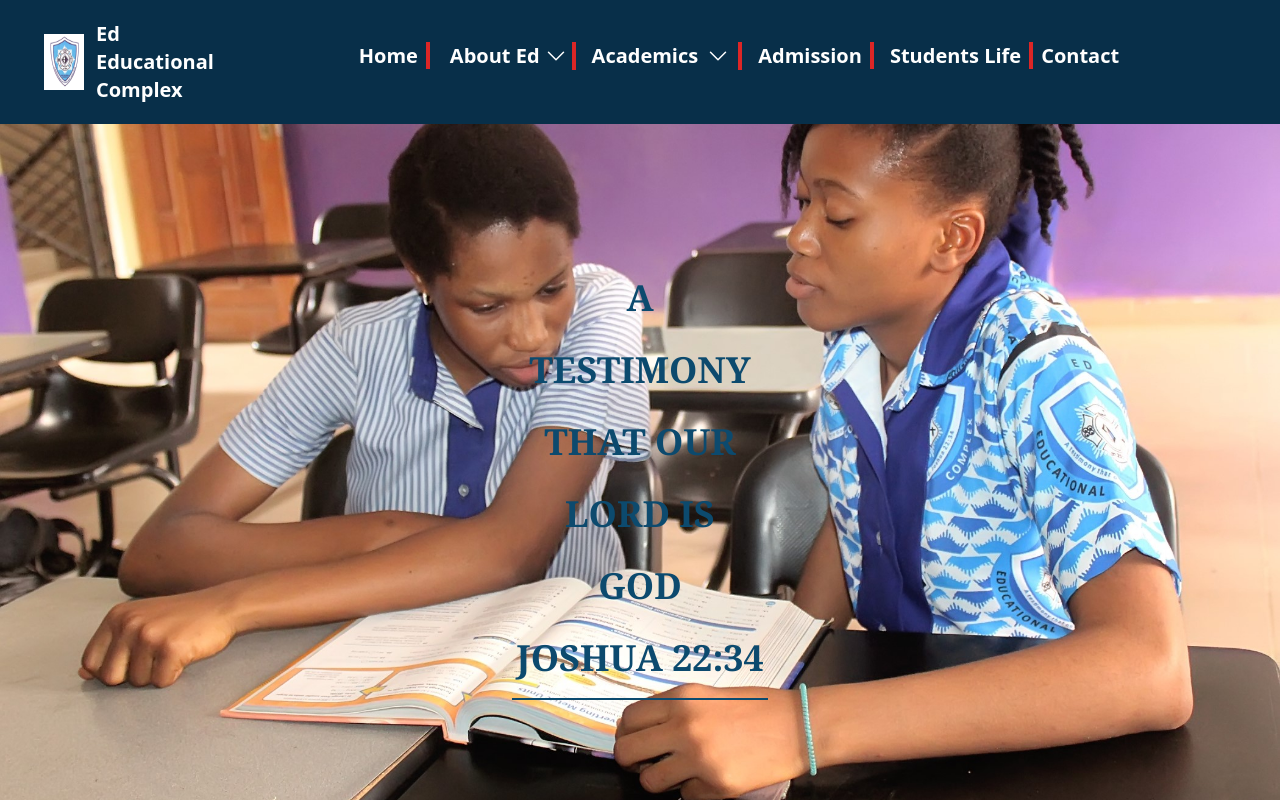
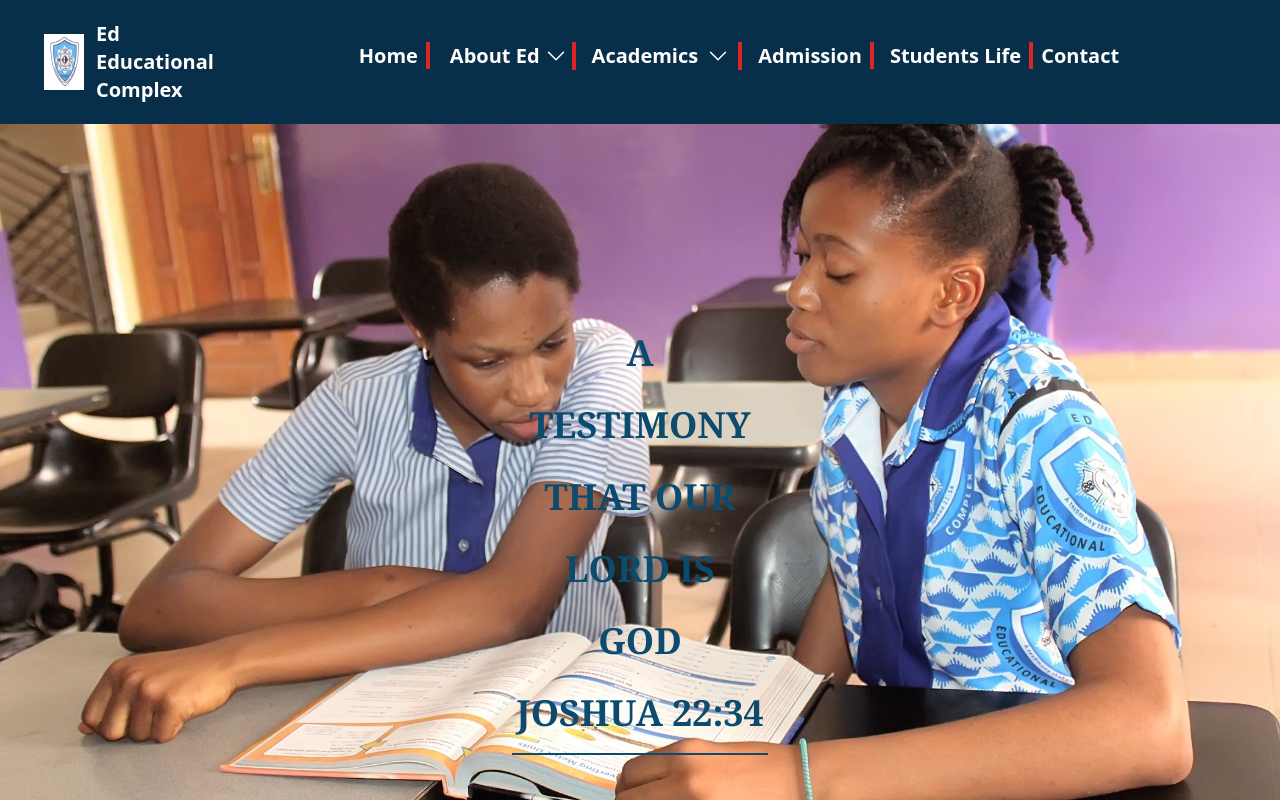
Before and after one commit to KendrickOdei/MyEdApp, a React (Vite) app: page / in a window 1280 px wide. Shown: the top 800 px of the page. Built offline with nearby package versions, Linux system fonts and the light colour scheme.

Commit message:
added more changes

```diff
--- a/src/Components/hero.tsx
+++ b/src/Components/hero.tsx
@@ -6,7 +6,7 @@ const Hero = () => {
 
   return (
     <div className="   z-10 bg-center  " >
-    <div className="bg-cover bg-center top-[110px] absolute inset-0 flex justify-center items-center text-center bg-no-repeat" style={{backgroundImage:`url(/SndEll.JPG)`}}>
+    <div className="bg-cover bg-center min-h-screen top-[110px] absolute inset-0 flex justify-center items-center text-center bg-no-repeat" style={{backgroundImage:`url(/SndEll.JPG)`}}>
 
     <span className="mt-12 fade-in-slide-in text-sky-900 font-bold text-2xl p-1 border-b-2 border-sky-900 font-serif md:text-4xl md:leading-loose">
         A <br /> TESTIMONY <br /> THAT OUR <br /> LORD IS <br /> GOD <br />JOSHUA 22:34
```
